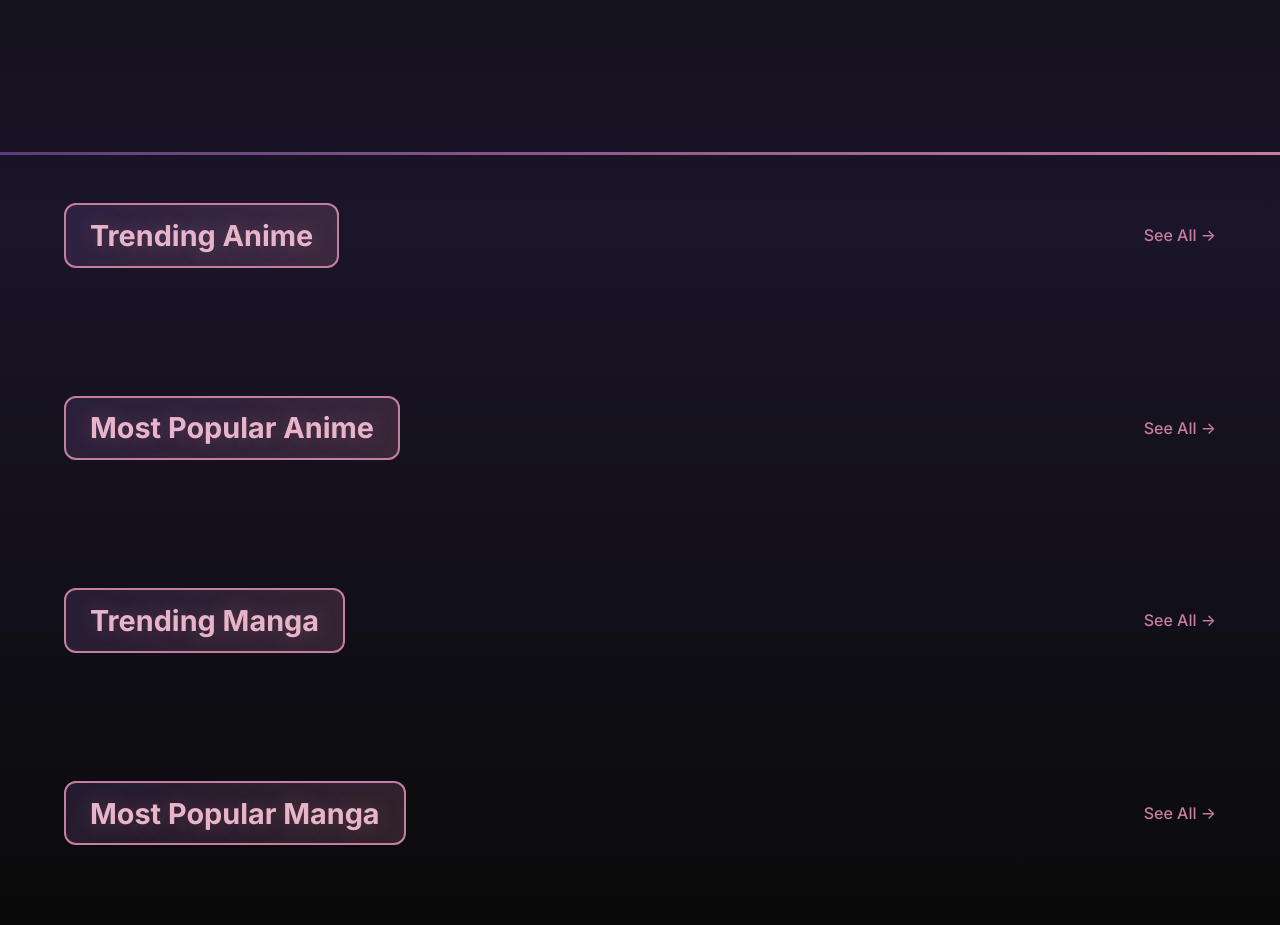
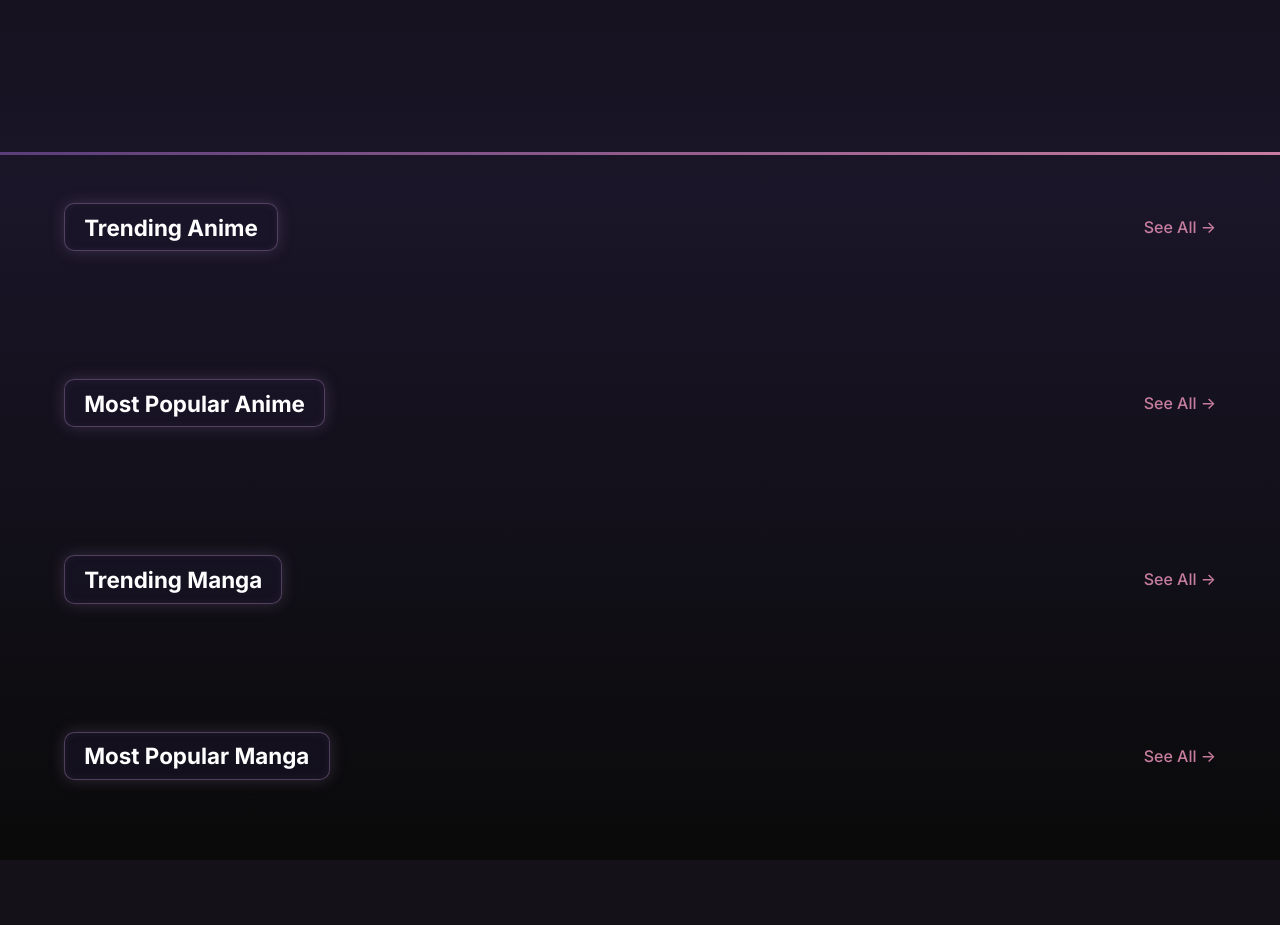
Before and after one commit to wntrfell/anime-tracker, a Flask app: page / in a window 1280 px wide. Shown: the part 475-1400 px from the top of the page. After the commit the page ends 1335 px from the top, so only its background shows below. Run offline with Flask 3, Linux system fonts and the light colour scheme; data that the repository does not hold is empty.

Commit message:
Update style.css

```diff
--- a/app/static/css/style.css
+++ b/app/static/css/style.css
@@ -447,24 +447,18 @@ body {
 }
 
 .section-title {
-    font-size: 1.8rem;
+    font-size: 1.4rem;
     font-weight: 700;
     display: inline-flex;
     align-items: center;
     gap: 0.75rem;
-    padding: 0.8rem 1.5rem;
-    background: linear-gradient(135deg, rgba(90, 61, 122, 0.3) 0%, rgba(199, 125, 159, 0.2) 100%);
-    border: 2px solid var(--color-pink);
-    border-radius: 12px;
-    color: var(--color-light-pink);
-    text-shadow: 0 0 20px rgba(199, 125, 159, 0.3);
-    transition: var(--transition);
-}
-
-.section-title:hover {
-    border-color: var(--color-light-pink);
-    box-shadow: 0 0 30px rgba(199, 125, 159, 0.4);
-    transform: translateY(-2px);
+    padding: 0.6rem 1.2rem;
+    background: rgba(26, 21, 40, 0.6);
+    border: 1.5px solid rgba(139, 111, 158, 0.5);
+    border-radius: 10px;
+    color: var(--color-text);
+    box-shadow: 0 0 15px rgba(139, 111, 158, 0.3),
+                inset 0 0 10px rgba(139, 111, 158, 0.1);
 }
 
 .title-icon {
```
